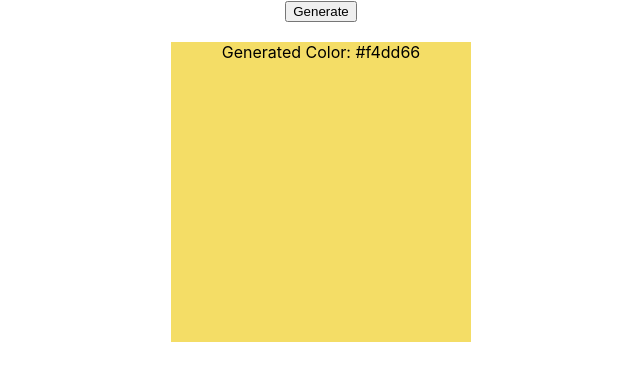
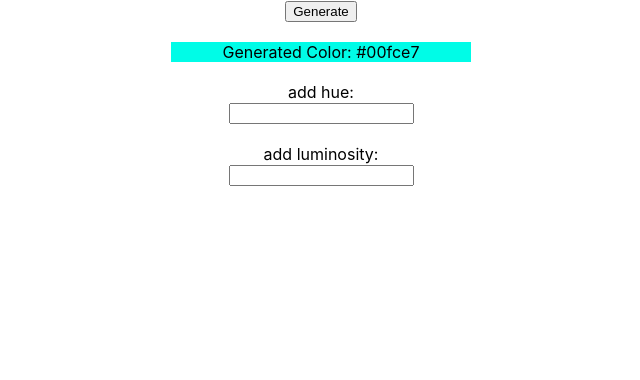
Before and after one commit to klupsky/react-randomcolorgenerator, a React (Create React App) app: page / in a window 1280 px wide. Shown: the top 380 px of the page, without its empty margins (319-959 px from the left). Built offline with nearby package versions, Linux system fonts and the light colour scheme.

Commit message:
Add version with hue and luminosity options

```diff
--- a/src/App.js
+++ b/src/App.js
@@ -3,26 +3,42 @@ import randomColor from 'randomcolor';
 import React, { useState } from 'react';
 
 export default function App() {
-  const [color, setColor] = useState(randomColor.randomColor());
-  // const [hue, setHue] = useState(randomColor.hue());
+  const [hue, setHue] = useState('');
+  const [luminosity, setLuminosity] = useState('');
+  const [color, setColor] = useState(randomColor());
+  const colorCreate = randomColor({ hue: hue, luminosity: luminosity });
 
   return (
     <div className="Generator">
-      <button onClick={() => setColor(randomColor.randomColor())}>
-        Generate
-      </button>
+      <button onClick={() => setColor(colorCreate)}>Generate</button>
+
       <br />
       <br />
-      <div style={{ backgroundColor: color, width: '300px', height: '300px' }}>
-        Generated Color: {color}
+      <div
+        style={{
+          backgroundColor: colorCreate,
+          width: '300px',
+        }}
+      >
+        Generated Color: {colorCreate}
       </div>
       <br />
-      {/* <div>
+      <div>
+        add hue:
+        <br />
         <input
           value={hue}
-          onChange={(event) => setHue(event.randomColor.hue())}
+          onChange={(event) => setHue(event.currentTarget.value)}
         />
-      </div> */}
+      </div>
+      <br />
+      <div>
+        add luminosity: <br />
+        <input
+          value={luminosity}
+          onChange={(event) => setLuminosity(event.currentTarget.value)}
+        />
+      </div>
     </div>
   );
 }
```
